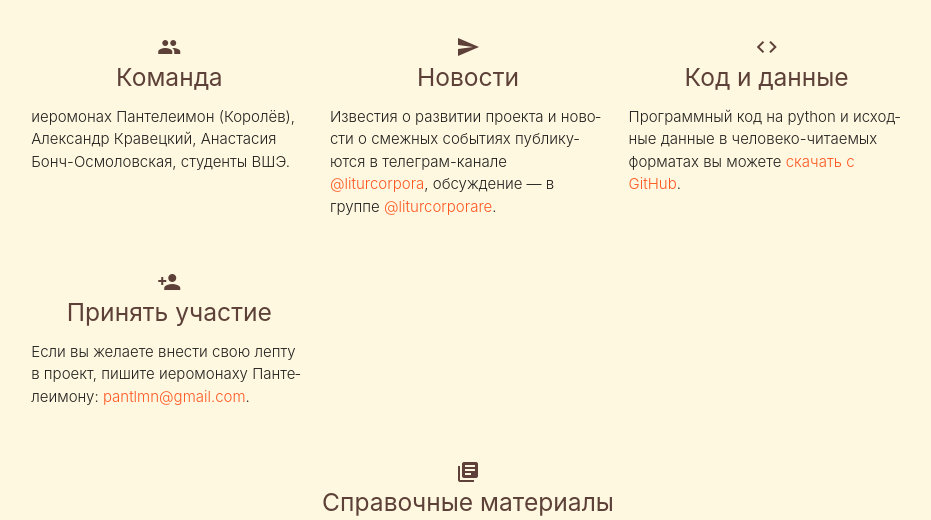
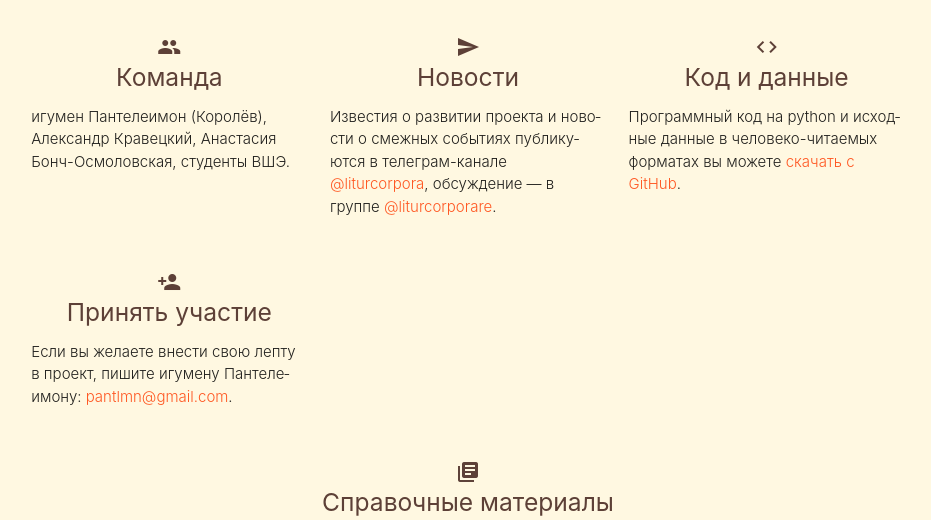
Before and after one commit to pantlmn/liturcorpora, a Django app: page / in a window 1280 px wide. Shown: the part 598-1118 px from the top of the page, without its empty margins (172-1103 px from the left). Run offline with Django 3.2, Linux system fonts and the light colour scheme.

Commit message:
upd по статусу: «иеромонах» -> «игумен»

```diff
--- a/lc/rc_dic/templates/rc_dic/main_index.html
+++ b/lc/rc_dic/templates/rc_dic/main_index.html
@@ -56,7 +56,7 @@
         Команда</h5>
 
           <p class="light">
-            иеромонах Пантелеимон (Королёв),
+            игумен Пантелеимон (Королёв),
             Александр Кравецкий,
             Анастасия Бонч-Осмоловская,
             студенты ВШЭ.
@@ -95,7 +95,7 @@
         <h5 class="center brown-text text-darken-2"><i class="material-icons">person_add</i><br />
         Принять участие</h5>
 
-        <p class="light">Если вы желаете внести свою лепту в проект, пишите иеромонаху Пантелеимону: <a href="mailto:pantlmn@gmail.com" class="deep-orange-text">pantlmn@gmail.com</a>.</p>
+        <p class="light">Если вы желаете внести свою лепту в проект, пишите игумену Пантелеимону: <a href="mailto:pantlmn@gmail.com" class="deep-orange-text">pantlmn@gmail.com</a>.</p>
       </div>
     </div>
 </div>
```
Also changed, not shown: lc/ponomar/migrations/0001_initial.py (added).
